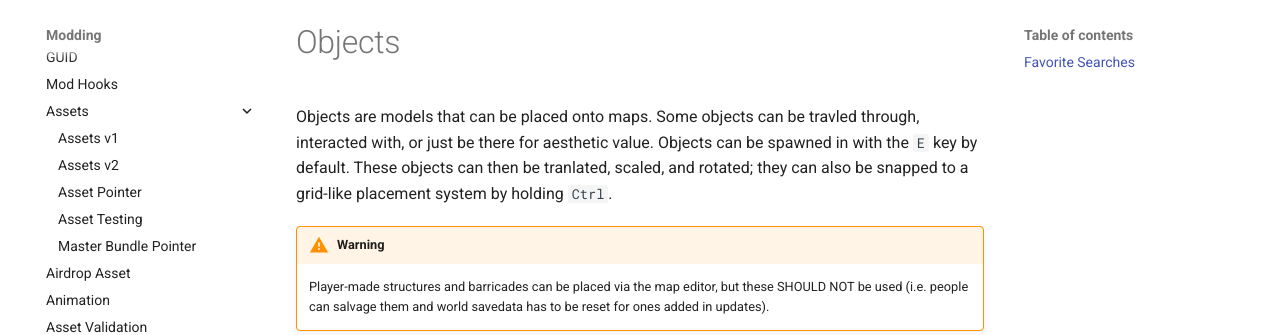
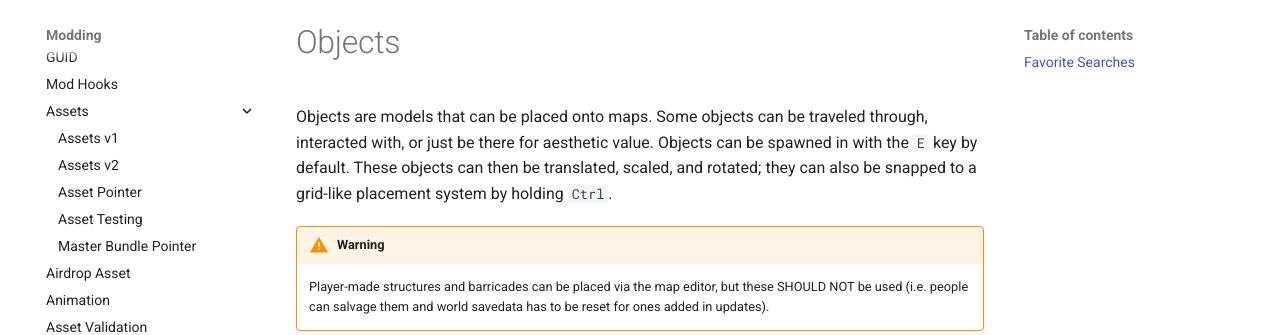
Before and after one commit to unturned-info/unturned-3-knowledgebase, an MkDocs documentation site: the page built from docs/Modding/mapmaking/Objects.md, in a window 1280 px wide and 1051 px high. Shown: the part 170-505 px from the top of the window. Built offline with MkDocs 1.6.1 and Material for MkDocs 9.7.7, drawn with Linux system fonts in a browser that asks for light colours; comment, search, counter and statistics services are not loaded.

Commit message:
Update Objects.md
Fixed obvious spelling mistakes.
Signed-off-by: Jdance-Media <67397422+Jdance-Media@users.noreply.github.com>

```diff
--- a/docs/Modding/mapmaking/Objects.md
+++ b/docs/Modding/mapmaking/Objects.md
@@ -1,6 +1,6 @@
 # Objects
 
-Objects are models that can be placed onto maps. Some objects can be travled through, interacted with, or just be there for aesthetic value. Objects can be spawned in with the `E` key by default. These objects can then be tranlated, scaled, and rotated; they can also be snapped to a grid-like placement system by holding `Ctrl`.
+Objects are models that can be placed onto maps. Some objects can be traveled through, interacted with, or just be there for aesthetic value. Objects can be spawned in with the `E` key by default. These objects can then be translated, scaled, and rotated; they can also be snapped to a grid-like placement system by holding `Ctrl`.
 
 !!! warning
     Player-made structures and barricades can be placed via the map editor, but these SHOULD NOT be used (i.e. people can salvage them and world savedata has to be reset for ones added in updates).
```
